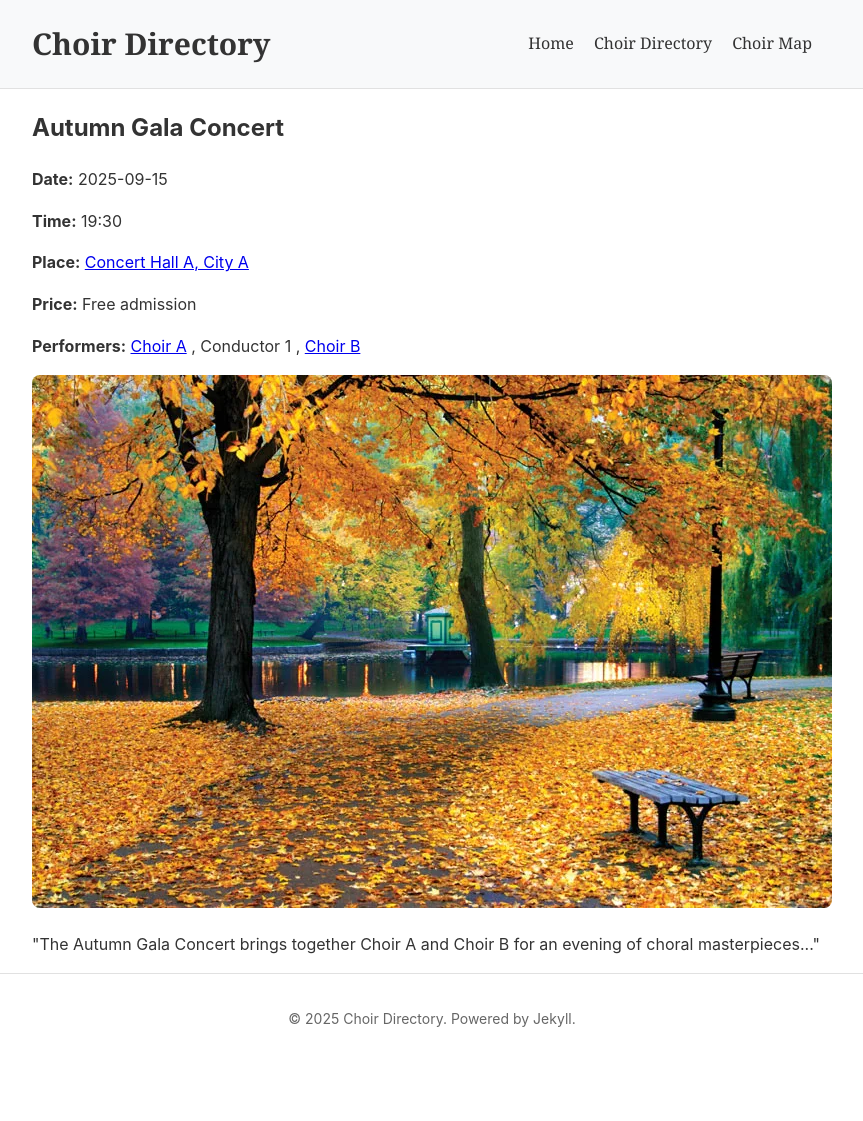
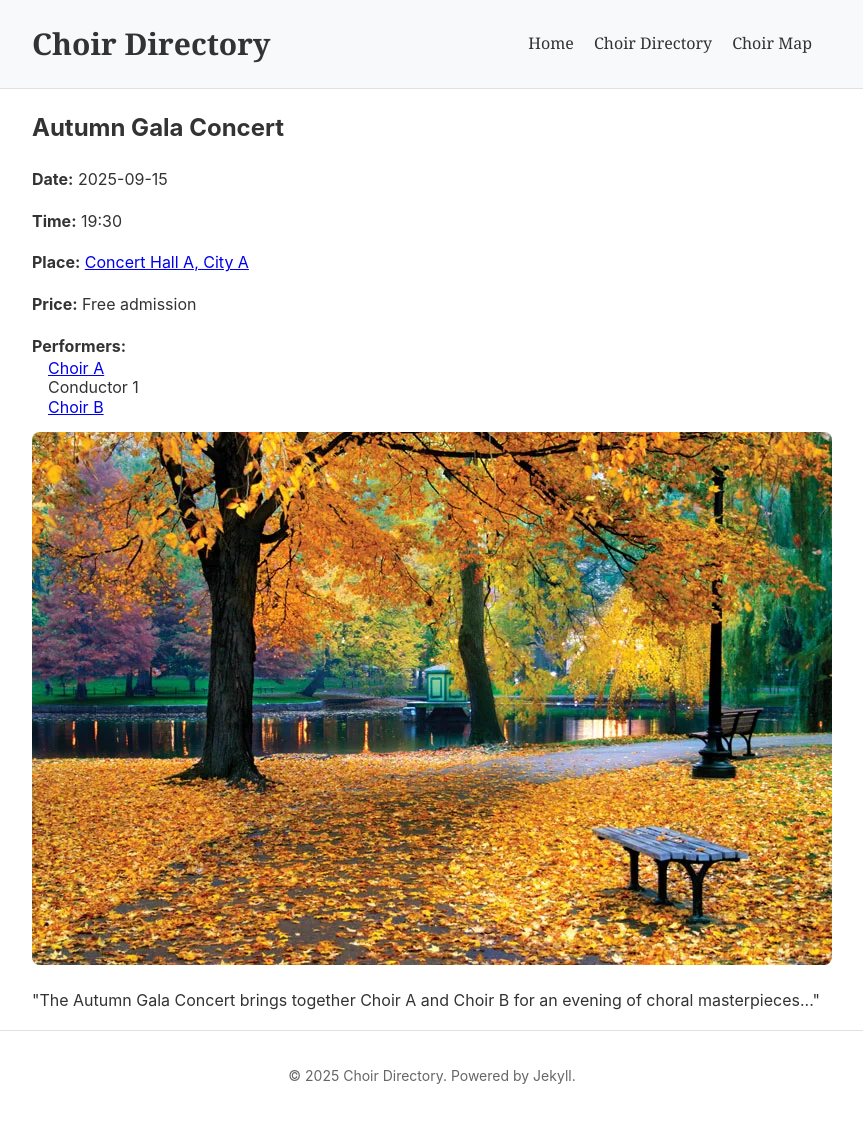
Before and after one commit to jllobera/choir-directory, a Jekyll site: the page built from concerts/2025-09-15-concert-title.md, in a window 1280 px wide. Shown: the whole page, without its empty margins (208-1071 px from the left). Built offline with Jekyll 4.4.1, drawn with Linux system fonts in a browser that asks for light colours; a script that is not in the unit is left out; before the commit the page ends 1065 px from its top, so only the background shows below that.

Commit message:
Update concert.html to display performers in a list

```diff
--- a/_layouts/concert.html
+++ b/_layouts/concert.html
@@ -15,21 +15,32 @@ layout: default
     {% endif %}
   </p>
   <p><strong>Price:</strong> {{ page.price }}</p>
-  <p><strong>Performers:</strong>
-    {% for performer in page.performers %}
-      {% if performer.slug %}
-        {% assign choir = site.choirs | where: "slug", performer.slug | first %}
-        {% if choir %}
-          <a href="{{ choir.url | relative_url }}">{{ performer.name }}</a>
+  <div style="margin-top: 1em;">
+    <strong>Performers:</strong>
+    <div style="margin-left: 1em; line-height: 1.2;">
+      {% for performer in page.performers %}
+        {% if performer.name %}
+          {% assign name = performer.name %}
+          {% assign slug = performer.slug %}
         {% else %}
-          {{ performer.name }}
+          {% assign name = performer %}
+          {% assign slug = nil %}
         {% endif %}
-      {% else %}
-        {{ performer.name }}
-      {% endif %}
-      {% unless forloop.last %}, {% endunless %}
-    {% endfor %}
-  </p>
+
+        {% if slug %}
+          {% assign choir = site.choirs | where: "slug", slug | first %}
+          {% if choir %}
+            <div><a href="{{ choir.url | relative_url }}">{{ name }}</a></div>
+          {% else %}
+            <div>{{ name }}</div>
+          {% endif %}
+        {% else %}
+          <div>{{ name }}</div>
+        {% endif %}
+      {% endfor %}
+    </div>
+  </div>
+
 
 
   {% if page.choirs %}
```
